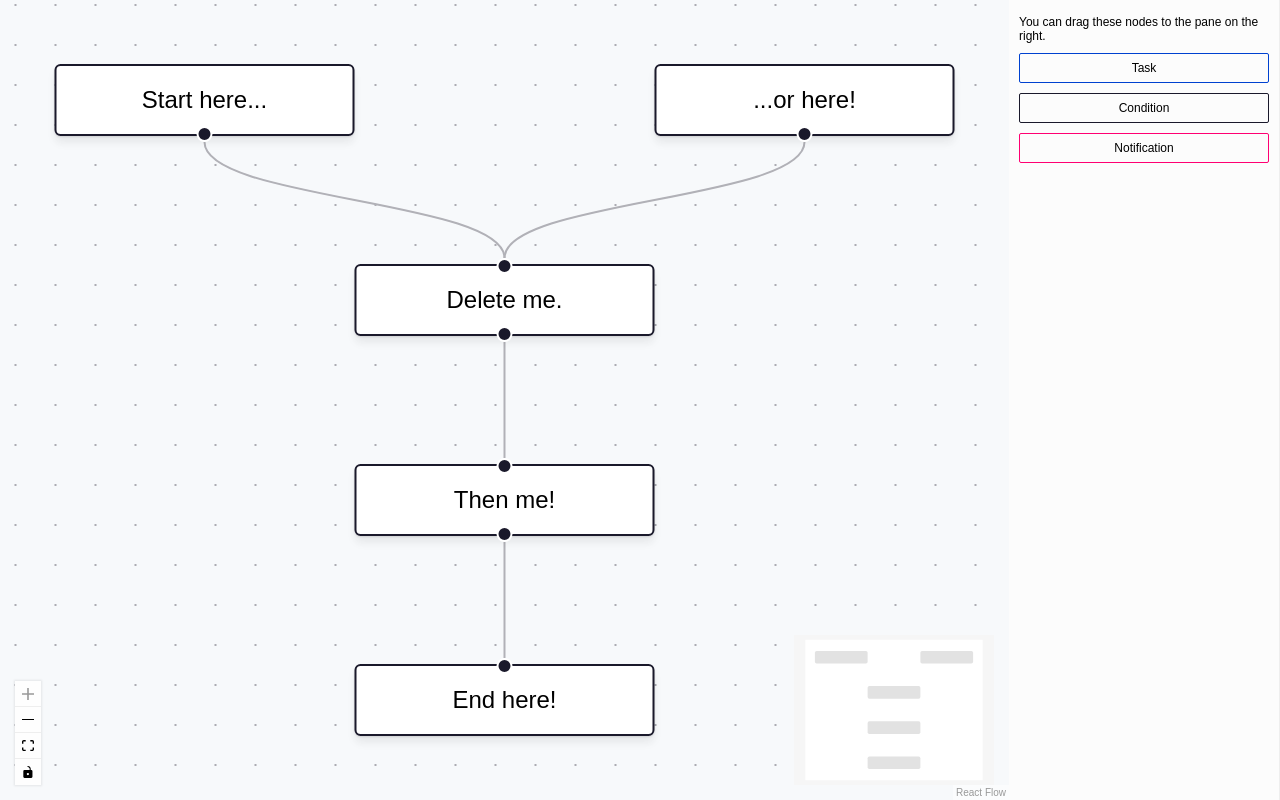
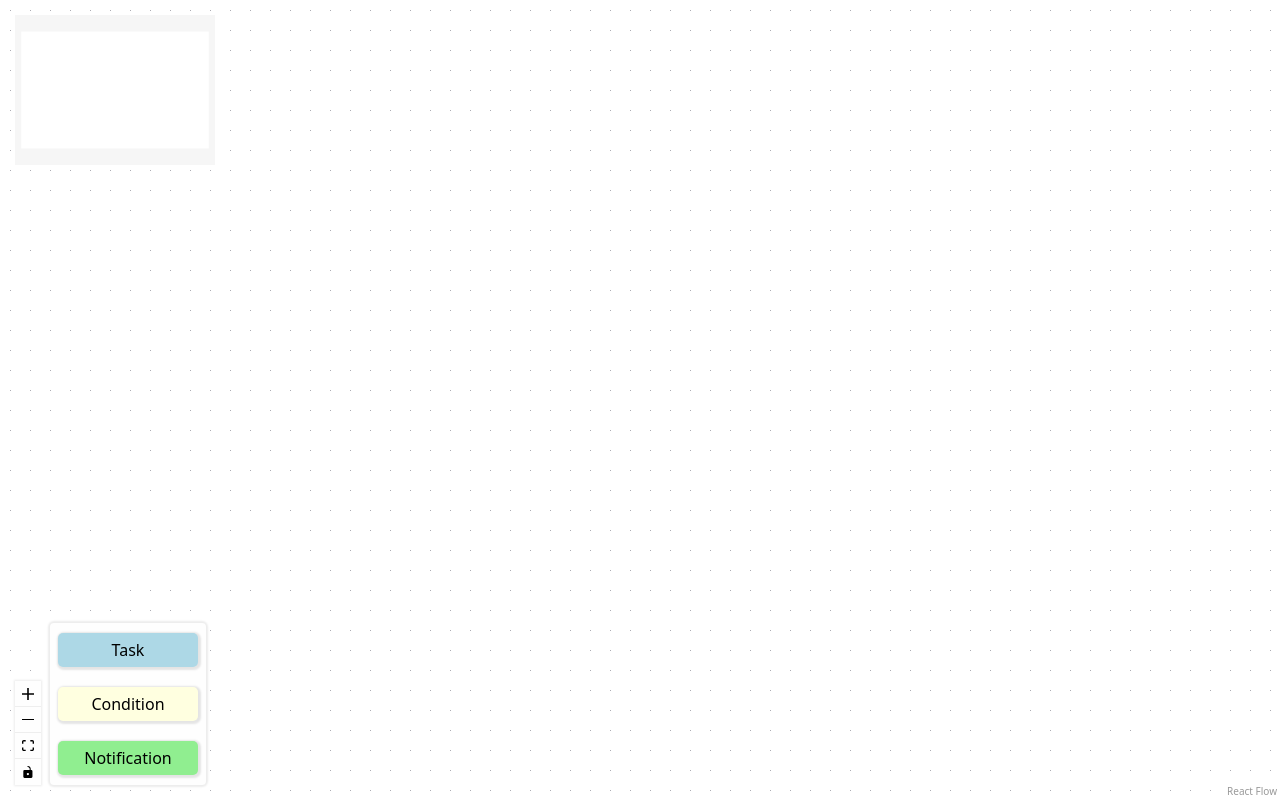
Before and after one commit to soumodips/ta-workflow-tool, a React (Create React App) app: page / in a window 1280 px wide. Built offline with nearby package versions, Linux system fonts and the light colour scheme.

Commit message:
addnode and side panel added

```diff
--- a/package.json
+++ b/package.json
@@ -3,6 +3,9 @@
   "version": "0.1.0",
   "private": true,
   "dependencies": {
+    "@emotion/react": "^11.14.0",
+    "@emotion/styled": "^11.14.0",
+    "@mui/material": "^6.4.5",
     "@testing-library/dom": "^10.4.0",
     "@testing-library/jest-dom": "^6.6.3",
     "@testing-library/react": "^16.2.0",
@@ -14,6 +17,7 @@
     "@xyflow/react": "^12.4.3",
     "react": "^19.0.0",
     "react-dom": "^19.0.0",
+    "react-hook-form": "^7.54.2",
     "react-scripts": "5.0.1",
     "typescript": "^4.9.5",
     "web-vitals": "^2.1.4"
--- /dev/null
+++ b/src/AddNodeUnit.tsx
@@ -0,0 +1,86 @@
+import React from 'react';
+import { useDnD } from './DnDContext';
+import { customTypeMapper } from './utils';
+import { styled, Tooltip } from '@mui/material';
+
+type AddNodeUnitPropType = {
+  onDrop: (
+    event: {
+      preventDefault: () => void;
+      clientX: any;
+      clientY: any;
+    },
+    isClicked?: boolean
+  ) => void;
+};
+
+const AddNodeUnitContainer = styled('div')(
+  () => `
+  position: absolute;
+  background-color: #fefefe;
+  display: flex;
+  flex-direction: column;
+  justify-content: center;
+  align-items: center;
+  border-radius: 4px;
+  left: 50px;
+  bottom: 15px;
+  box-shadow: 0 0 2px 2px rgba(0, 0, 0, 0.08);
+  transition: all 0.2s ease;
+  &:hover {
+   box-shadow: 0 0 4px 4px rgba(0, 0, 0.1, 0.08);
+   padding: 10px;
+  }
+`
+);
+
+export const AddNodeUnit = ({ onDrop }: AddNodeUnitPropType) => {
+  const [type, setType] = useDnD();
+
+  const onDragStart = (
+    event: React.DragEvent<HTMLDivElement>,
+    nodeType: string
+  ) => {
+    setType && setType(nodeType);
+    event.dataTransfer.effectAllowed = 'move';
+  };
+
+  return (
+      <AddNodeUnitContainer>
+        {/* <div className="description">You can drag these nodes to the pane on the right.</div> */}
+    <Tooltip title='Click or drag to add a task to the canvas' arrow placement='right'>
+        <div
+          className='dndnode input'
+          onDragStart={(event) => onDragStart(event, 'input')}
+          onMouseDown={() => setType && setType('input')}
+          draggable
+          onMouseUp={(event) => onDrop(event, true)}
+        >
+          {customTypeMapper('input')}
+        </div>
+    </Tooltip>
+    <Tooltip title='Click or drag to add a condition to the canvas' arrow placement='right'>
+    <div
+          className='dndnode'
+          onDragStart={(event) => onDragStart(event, 'default')}
+          onMouseDown={() => setType && setType('default')}
+          draggable
+          onMouseUp={(event) => onDrop(event, true)}
+        >
+          {customTypeMapper('default')}
+        </div>
+    </Tooltip>
+    <Tooltip title='Click or drag to add a notification to the canvas' arrow placement='right'>
+    <div
+          className='dndnode output'
+          onDragStart={(event) => onDragStart(event, 'output')}
+          onMouseDown={() => setType && setType('output')}
+          draggable
+          onMouseUp={(event) => onDrop(event, true)}
+        >
+          {customTypeMapper('output')}
+        </div>
+    </Tooltip>
+    </AddNodeUnitContainer>
+  );
+};
--- a/src/App.tsx
+++ b/src/App.tsx
@@ -1,4 +1,4 @@
-import React, { useRef, useCallback } from 'react';
+import { useRef, useCallback, useState } from 'react';
 import {
   ReactFlow,
   ReactFlowProvider,
@@ -16,59 +16,61 @@ import {
 
 import '@xyflow/react/dist/style.css';
 
-
-import Sidebar from './Sidebar';
+import { AddNodeUnit } from './AddNodeUnit';
 import { DnDProvider, useDnD } from './DnDContext';
 import { customTypeMapper } from './utils';
+import { SidePanel } from './SidePanel';
 
-const initialNodes = [
-  {
-    id: '1',
-    type: 'input',
-    data: { label: 'Start here...' },
-    position: { x: -150, y: 0 },
-  },
-  {
-    id: '2',
-    type: 'input',
-    data: { label: '...or here!' },
-    position: { x: 150, y: 0 },
-  },
-  { id: '3', data: { label: 'Delete me.' }, position: { x: 0, y: 100 } },
-  { id: '4', data: { label: 'Then me!' }, position: { x: 0, y: 200 } },
-  {
-    id: '5',
-    type: 'output',
-    data: { label: 'End here!' },
-    position: { x: 0, y: 300 },
-  },
-];
+// const initialNodes = [
+//   {
+//     id: '1',
+//     type: 'input',
+//     data: { label: 'Start here...' },
+//     position: { x: -150, y: 0 },
+//   },
+//   {
+//     id: '2',
+//     type: 'input',
+//     data: { label: '...or here!' },
+//     position: { x: 150, y: 0 },
+//   },
+//   { id: '3', data: { label: 'Delete me.' }, position: { x: 0, y: 100 } },
+//   { id: '4', data: { label: 'Then me!' }, position: { x: 0, y: 200 } },
+//   {
+//     id: '5',
+//     type: 'output',
+//     data: { label: 'End here!' },
+//     position: { x: 0, y: 300 },
+//   },
+// ];
 
-const initialEdges = [
-  { id: '1->3', source: '1', target: '3' },
-  { id: '2->3', source: '2', target: '3' },
-  { id: '3->4', source: '3', target: '4' },
-  { id: '4->5', source: '4', target: '5' },
-];
+// const initialEdges = [
+//   { id: '1->3', source: '1', target: '3' },
+//   { id: '2->3', source: '2', target: '3' },
+//   { id: '3->4', source: '3', target: '4' },
+//   { id: '4->5', source: '4', target: '5' },
+// ];
 
 let id = 0;
-const getId = () => `dndnode_${id++}`;
+const getId = () => `new_node_${id++}`;
 
 const DnDFlow = () => {
   const reactFlowWrapper = useRef(null);
-  const [nodes, setNodes, onNodesChange] = useNodesState<any>(initialNodes);
-  const [edges, setEdges, onEdgesChange] = useEdgesState<any>(initialEdges);
+  const [open, setOpen] = useState(false);
+  const [nodes, setNodes, onNodesChange] = useNodesState<any>([]);
+  const [edges, setEdges, onEdgesChange] = useEdgesState<any>([]);
   const { screenToFlowPosition } = useReactFlow();
+
   const [type] = useDnD();
 
   const onConnect = useCallback(
     (params: any) => setEdges((eds: any) => addEdge(params, eds)),
-    [],
+    []
   );
 
   const onNodesDelete = useCallback(
     (deleted: any[]) => {
-      console.log(deleted)
+      console.log(deleted);
       setEdges(
         deleted.reduce((acc: any[], node: any) => {
           const incomers = getIncomers(node, nodes, edges);
@@ -76,7 +78,7 @@ const DnDFlow = () => {
           const connectedEdges = getConnectedEdges([node], edges);
 
           const remainingEdges = acc.filter(
-            (edge: any) => !connectedEdges.includes(edge),
+            (edge: any) => !connectedEdges.includes(edge)
           );
 
           const createdEdges = incomers.flatMap(({ id: source }) =>
@@ -84,23 +86,32 @@ const DnDFlow = () => {
               id: `${source}->${target}`,
               source,
               target,
-            })),
+            }))
           );
 
           return [...remainingEdges, ...createdEdges];
-        }, edges),
+        }, edges)
       );
     },
-    [nodes, edges],
+    [nodes, edges]
   );
 
-  const onDragOver = useCallback((event: { preventDefault: () => void; dataTransfer: { dropEffect: string; }; }) => {
-    event.preventDefault();
-    event.dataTransfer.dropEffect = 'move';
-  }, []);
+  const onDragOver = useCallback(
+    (event: {
+      preventDefault: () => void;
+      dataTransfer: { dropEffect: string };
+    }) => {
+      event.preventDefault();
+      event.dataTransfer.dropEffect = 'move';
+    },
+    []
+  );
 
   const onDrop = useCallback(
-    (event: { preventDefault: () => void; clientX: any; clientY: any; }) => {
+    (
+      event: { preventDefault: () => void; clientX: any; clientY: any },
+      isClicked?: boolean
+    ) => {
       event.preventDefault();
 
       // check if the dropped element is valid
@@ -109,24 +120,35 @@ const DnDFlow = () => {
       }
 
       const position = screenToFlowPosition({
-        x: event.clientX,
-        y: event.clientY,
+        x: isClicked
+          ? Math.round(Math.random() * 400) + 180 - nodes.length
+          : event.clientX,
+        y: isClicked
+          ? Math.round(Math.random() * 400) + 150 - nodes.length
+          : event.clientY,
       });
       const newNode = {
         id: getId(),
         type,
         position,
         data: { label: `New ${customTypeMapper(type)}` },
+        style: {
+          backgroundColor: customTypeMapper(type, true),
+        },
       };
 
       setNodes((nds) => nds.concat(newNode));
     },
-    [screenToFlowPosition, type],
+    [screenToFlowPosition, type]
   );
 
   return (
-    <div className="dndflow">
-      <div className="reactflow-wrapper" ref={reactFlowWrapper} style={{ height: window.innerHeight }}>
+    <div className='dndflow'>
+      <div
+        className='reactflow-wrapper'
+        ref={reactFlowWrapper}
+        style={{ height: window.innerHeight }}
+      >
         <ReactFlow
           nodes={nodes}
           edges={edges}
@@ -136,15 +158,16 @@ const DnDFlow = () => {
           onConnect={onConnect}
           onDrop={onDrop}
           onDragOver={onDragOver}
+          onNodeClick={() => setOpen(true)}
           fitView
-          style={{ backgroundColor: "#F7F9FB" }}
         >
           <Controls />
-          <MiniMap />
+          <MiniMap position='top-left' />
           <Background />
         </ReactFlow>
       </div>
-      <Sidebar />
+      <AddNodeUnit onDrop={onDrop} />
+      <SidePanel open={open} onClose={() => setOpen(false)} />
     </div>
   );
 };
--- a/src/DnDContext.tsx
+++ b/src/DnDContext.tsx
@@ -10,10 +10,10 @@ export const DnDProvider = ({ children }: any) => {
       {children}
     </DnDContext.Provider>
   );
-}
+};
 
 export default DnDContext;
 
 export const useDnD = () => {
   return useContext(DnDContext);
-}
+};
--- /dev/null
+++ b/src/SidePanel.tsx
@@ -0,0 +1,24 @@
+import * as React from 'react';
+import Box from '@mui/material/Box';
+import Drawer, { DrawerProps } from '@mui/material/Drawer';
+import Button from '@mui/material/Button';
+import List from '@mui/material/List';
+import Divider from '@mui/material/Divider';
+
+export const SidePanel = ({ open, onClose }: DrawerProps) => {
+  const DrawerList = (
+    <Box role='presentation' onClick={() => onClose} sx={{ width: 350 }}>
+      <List>edit task</List>
+      <Divider />
+      <List>edit</List>
+    </Box>
+  );
+
+  return (
+    <div>
+      <Drawer open={open} onClose={onClose} anchor='right'>
+        {DrawerList}
+      </Drawer>
+    </div>
+  );
+};
--- a/src/Sidebar.tsx
+++ /dev/null
@@ -1,27 +0,0 @@
-import React from 'react';
-import { useDnD } from './DnDContext';
-import { CustomNodeTypes } from './types';
-
-export default () => {
-  const [_, setType] = useDnD();
-
-  const onDragStart = (event: React.DragEvent<HTMLDivElement>, nodeType: string) => {
-    setType && setType(nodeType);
-    event.dataTransfer.effectAllowed = 'move';
-  };
-
-  return (
-    <aside>
-      <div className="description">You can drag these nodes to the pane on the right.</div>
-      <div className="dndnode input" onDragStart={(event) => onDragStart(event, "input")} draggable>
-        {CustomNodeTypes.input}
-      </div>
-      <div className="dndnode" onDragStart={(event) => onDragStart(event, "default")} draggable>
-      {CustomNodeTypes.default}
-      </div>
-      <div className="dndnode output" onDragStart={(event) => onDragStart(event, "output")} draggable>
-      {CustomNodeTypes.output}
-      </div>
-    </aside>
-  );
-};
--- a/src/index.css
+++ b/src/index.css
@@ -3,7 +3,8 @@
 html,
 body {
   margin: 0;
-  font-family: sans-serif;
+  font-family: system-ui, -apple-system, BlinkMacSystemFont, 'Segoe UI', Roboto,
+    Oxygen, Ubuntu, Cantarell, 'Open Sans', 'Helvetica Neue', sans-serif;
   box-sizing: border-box;
 }
 
@@ -31,23 +32,29 @@ body {
 }
 
 .dndflow .dndnode {
-  height: 20px;
-  padding: 4px;
-  border: 1px solid #1a192b;
-  border-radius: 2px;
-  margin-bottom: 10px;
+  padding: 6px 10px;
+  margin: 10px 8px;
+  border-radius: 5px;
   display: flex;
   justify-content: center;
   align-items: center;
+  box-shadow: 1px 1px 2px 2px rgba(0, 0, 0, 0.1);
   cursor: grab;
+  width: 120px;
+  background-color: lightyellow;
+}
+
+.dndflow .dndnode:hover {
+  box-shadow: 1px 1px 4px 4px rgba(0, 0, 0, 0.2);
+  width: 100px;
 }
 
 .dndflow .dndnode.input {
-  border-color: #0041d0;
+  background-color: lightblue;
 }
 
 .dndflow .dndnode.output {
-  border-color: #ff0072;
+  background-color: lightgreen;
 }
 
 .dndflow .reactflow-wrapper {
--- a/src/types.ts
+++ b/src/types.ts
@@ -1,6 +1,5 @@
-
 export const CustomNodeTypes = {
-    input: 'Task',
-    default: 'Condition',
-    output: 'Notification'
-  }
+  input: 'Task-lightblue',
+  default: 'Condition-lightyellow',
+  output: 'Notification-lightgreen',
+};
--- a/src/utils.ts
+++ b/src/utils.ts
@@ -1,3 +1,6 @@
-import { CustomNodeTypes } from "./types"
+import { CustomNodeTypes } from './types';
 
-export const customTypeMapper = (type: any) => Object.entries(CustomNodeTypes).filter(n => n[0] === type)[0][1]
+export const customTypeMapper = (type: any, color?: boolean) =>
+  Object.entries(CustomNodeTypes)
+    .filter((n) => n[0] === type)[0][1]
+    ?.split('-')[color ? 1 : 0];
```
Also changed, not shown: 1 other file (tests, documents, lock files or other folders).
